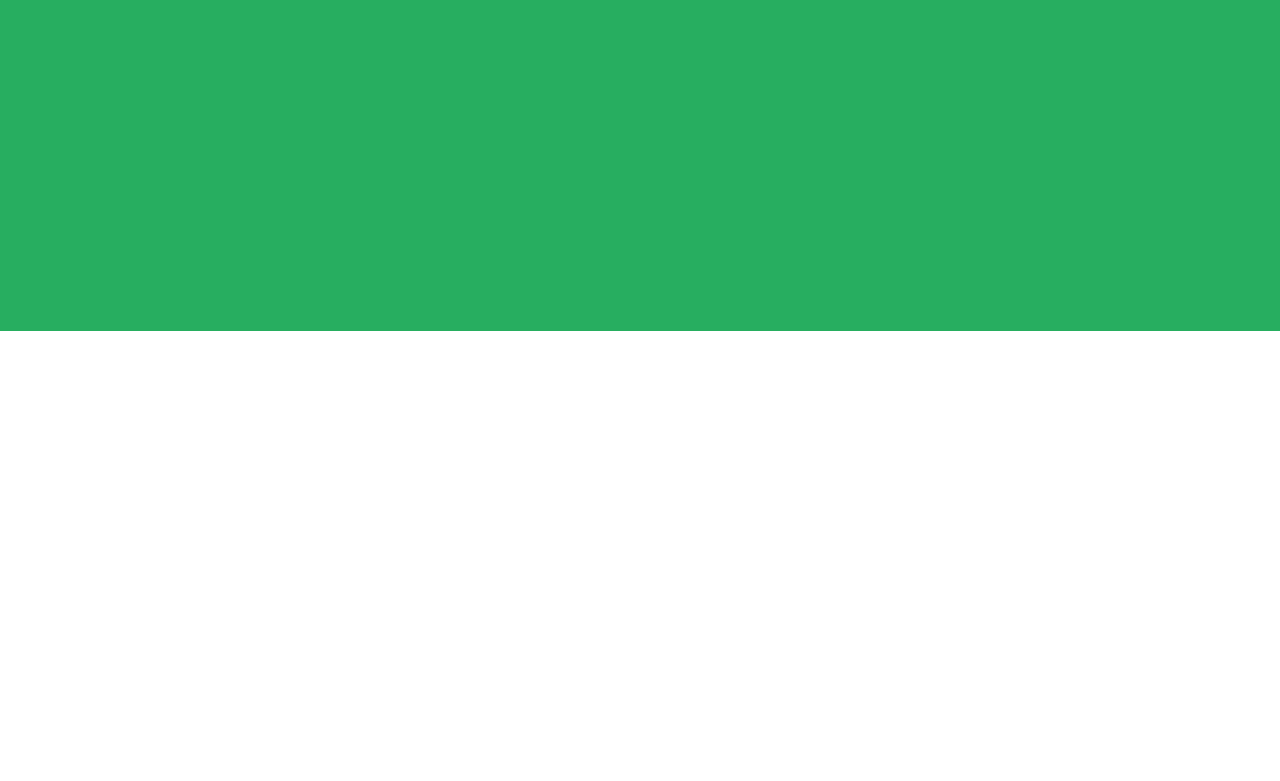
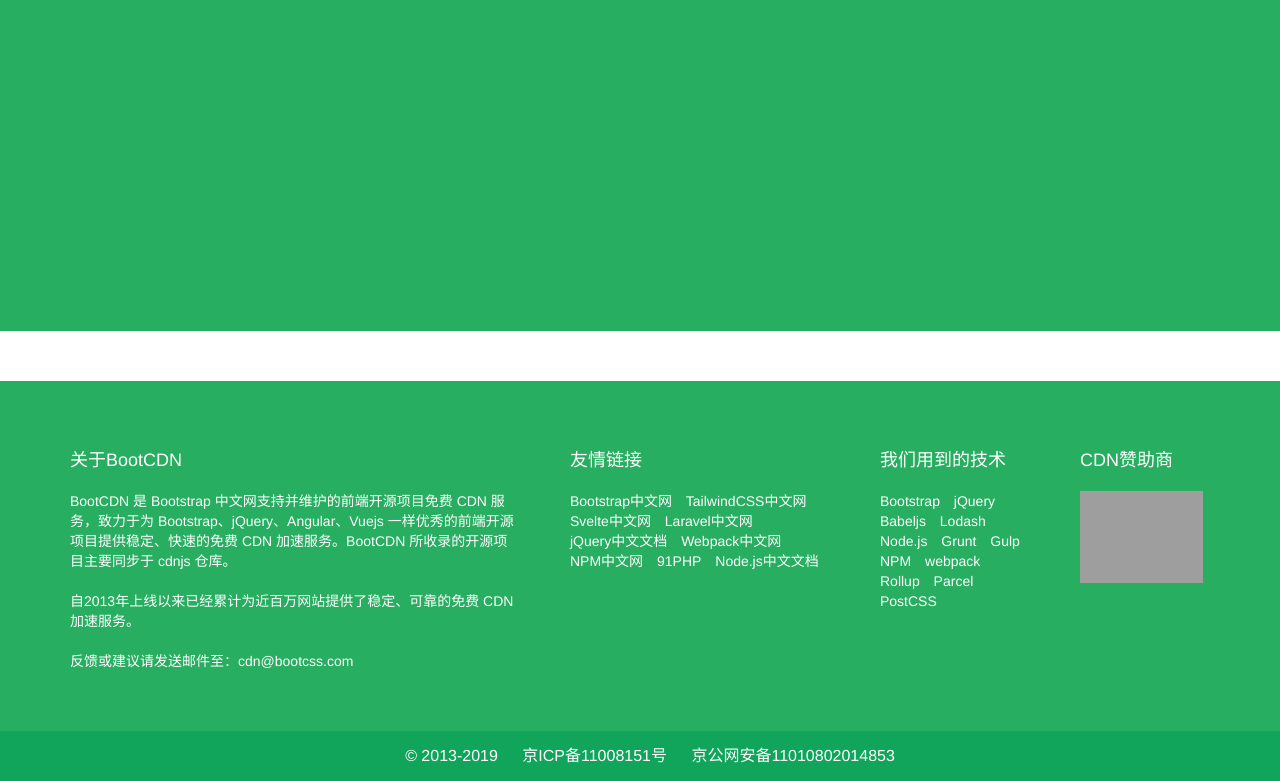
Before and after one commit to ly1578347363/bootcdn, a website: page public/index.html in a window 1280 px wide. Shown: the part 69-850 px from the top of the page. Before the commit the page ends 800 px from the top, so only its background shows below. Drawn offline with nearby package versions, Linux system fonts and the light colour scheme; grey boxes are pictures that could not be loaded.

Commit message:
上传成功1

```diff
--- a/public/css/style.css
+++ b/public/css/style.css
@@ -39,3 +39,83 @@ ul {
 .nav {
     font-size: 14px;
 }
+
+
+/*  底部导航*/
+
+footer {
+    padding-top: 60px;
+    margin-top: 50px;
+    width: 100%;
+    /* height: 400px; */
+    background-color: #27AE60;
+    color: #fff;
+}
+
+footer a:hover {
+    text-decoration: underline!important;
+}
+
+.box1 {
+    float: left;
+    width: 450px;
+    margin-right: 50px;
+}
+
+.box1 p {
+    margin-top: 20px;
+}
+
+.box2 h4 {
+    margin-bottom: 20px;
+}
+
+.box2 {
+    float: left;
+    width: 260px;
+    margin-right: 50px;
+}
+
+.box2 a {
+    margin-right: 10px;
+}
+
+.box3 {
+    float: left;
+    width: 150px;
+    margin-right: 50px;
+}
+
+.box3 a {
+    margin-right: 10px;
+}
+
+.box3 h4 {
+    margin-bottom: 20px;
+}
+
+.box4 {
+    float: left;
+}
+
+.box4 h4 {
+    margin-bottom: 20px;
+}
+
+.box4 img {
+    width: 123px;
+}
+
+.box5 {
+    margin-top: 50px;
+    width: 100%;
+    background-color: rgb(16, 165, 90);
+    text-align: center;
+    font-size: 16px;
+    line-height: 50px;
+    height: 50px;
+}
+
+.box5 span {
+    margin-left: 20px;
+}
--- a/public/index.html
+++ b/public/index.html
@@ -42,7 +42,65 @@
         </div>
 
     </header>
-
+    <!-- 底部导航 -->
+    <footer>
+        <div class="container">
+            <div class="box1">
+                <h4>关于BootCDN</h4>
+                <p>BootCDN 是 <a href="#">Bootstrap 中文网</a>支持并维护的前端开源项目免费 CDN 服务，致力于为 Bootstrap、jQuery、Angular、Vuejs 一样优秀的前端开源项目提供稳定、快速的免费 CDN 加速服务。BootCDN 所收录的开源项目主要同步于 cdnjs 仓库。</p>
+                <p>自2013年上线以来已经累计为近百万网站提供了稳定、可靠的免费 CDN 加速服务。</p>
+                <p>反馈或建议请发送邮件至：cdn@bootcss.com</p>
+            </div>
+            <div class="box2">
+                <h4>友情链接</h4>
+                <a href="#">Bootstrap中文网</a>
+                <a href="#">TailwindCSS中文网</a>
+                <br>
+                <a href="#">Svelte中文网</a>
+                <a href="#">Laravel中文网</a>
+                <br>
+                <a href="#">jQuery中文文档</a>
+                <a href="#">Webpack中文网</a>
+                <br>
+                <a href="#">NPM中文网</a>
+                <a href="#">91PHP</a>
+                <a href="#">Node.js中文文档</a>
+            </div>
+            <div class="box3">
+                <h4>我们用到的技术</h4>
+                <a href="#">Bootstrap</a>
+                <a href="#">jQuery</a>
+                <br>
+                <a href="#">Babeljs</a>
+                <a href="#">Lodash</a>
+                <br>
+                <a href="#">Node.js</a>
+                <a href="#">Grunt</a>
+                <a href="#">Gulp</a>
+                <br>
+                <a href="#">NPM</a>
+                <a href="#">webpack</a>
+                <br>
+                <a href="#">Rollup</a>
+                <a href="#">Parcel</a>
+                <br>
+                <a href="#">PostCSS</a>
+            </div>
+            <div class="box4">
+                <h4>CDN赞助商</h4>
+                <a href="#">
+                    <img src="https://www.bootcdn.cn/assets/img/maoyun.svg?1575749627099" alt="">
+                </a>
+            </div>
+        </div>
+        <div class="box5">
+            <span>© 2013-2019</span>
+            <span><a href="#">
+                    京ICP备11008151号
+            </a></span>
+            <span>京公网安备11010802014853</span>
+        </div>
+    </footer>
 
 
 
@@ -53,6 +111,7 @@
     <script src="https://cdn.jsdelivr.net/npm/jquery@1.12.4/dist/jquery.min.js"></script>
     <!-- 加载 Bootstrap 的所有 JavaScript 插件。你也可以根据需要只加载单个插件。 -->
     <script src="https://cdn.jsdelivr.net/npm/bootstrap@3.3.7/dist/js/bootstrap.min.js"></script>
+
 </body>
 
 </html>
```
